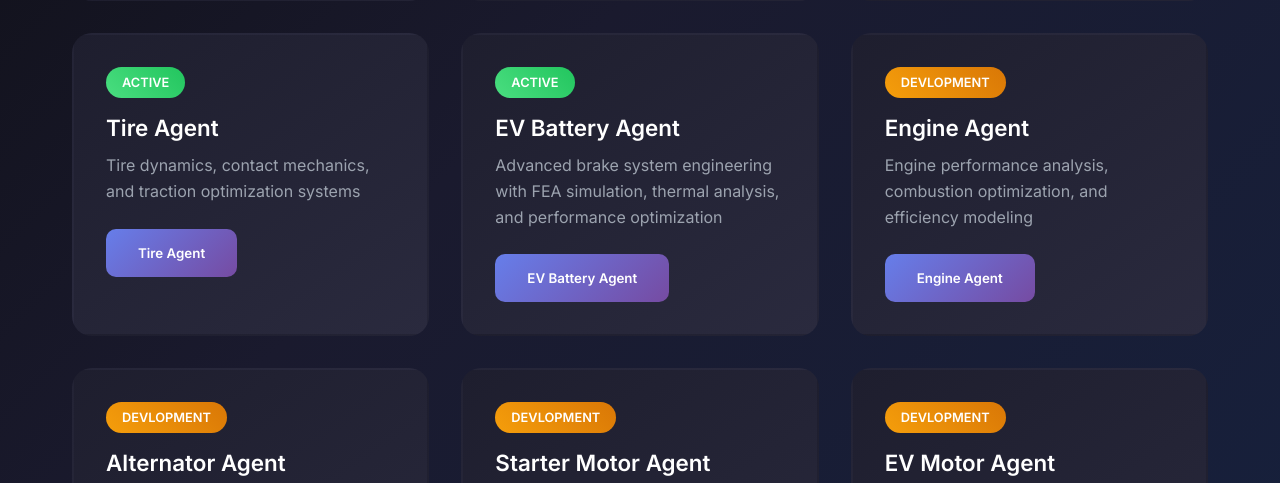
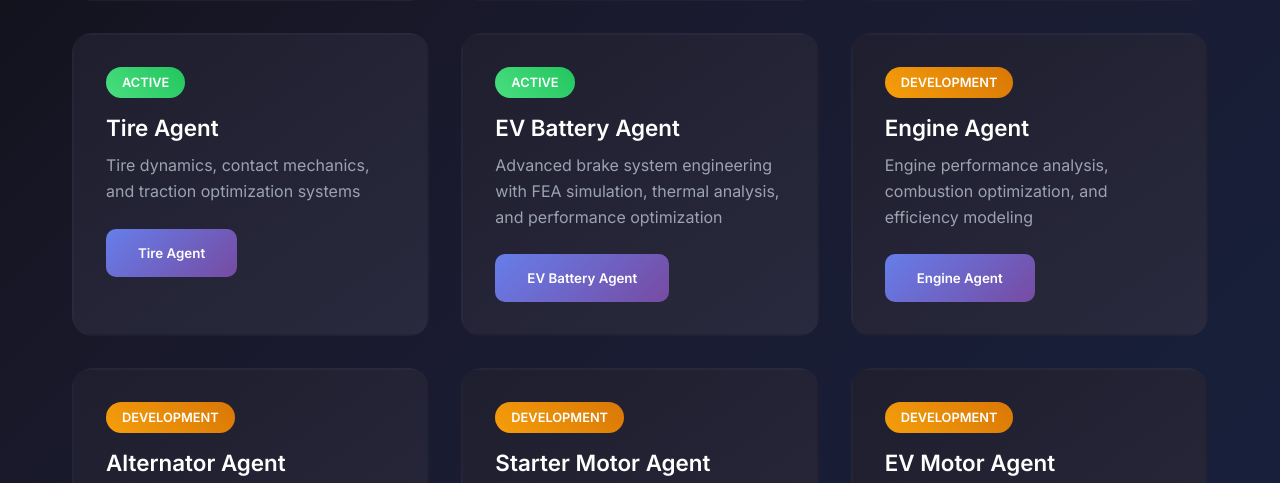
Before and after one commit to MayankBytedge/Agentic_Framework, a plain HTML site: page index.html in a window 1280 px wide. Shown: the part 816-1299 px from the top of the page. Drawn offline with Linux system fonts and the light colour scheme.

Commit message:
Update index.html

```diff
--- a/index.html
+++ b/index.html
@@ -223,7 +223,7 @@
             </div>
 
             <div class="agent-card" data-agent="engine">
-                <div class="agent-status status-development">Devlopment</div>
+                <div class="agent-status status-development">Development</div>
                 <div class="agent-title">Engine Agent</div>
                 <div class="agent-description">
                     Engine performance analysis, combustion optimization, and efficiency modeling
@@ -232,7 +232,7 @@
             </div>
 
             <div class="agent-card" data-agent="Alternator Agent">
-                <div class="agent-status status-development">Devlopment</div>
+                <div class="agent-status status-development">Development</div>
                 <div class="agent-title">Alternator Agent</div>
                 <div class="agent-description">
                     Designs and optimizes alternator electromagnetic generation, rectification, and voltage regulation to deliver stable vehicle power and efficient battery charging.
@@ -241,7 +241,7 @@
             </div>
 
             <div class="agent-card" data-agent="Starter Motor Agent">
-                <div class="agent-status status-development">Devlopment</div>
+                <div class="agent-status status-development">Development</div>
                 <div class="agent-title">Starter Motor Agent</div>
                 <div class="agent-description">
                     Models solenoid engagement, pinion–flywheel meshing, and high‑torque cranking to achieve reliable engine start speed with minimal battery load
@@ -250,7 +250,7 @@
             </div>
 
             <div class="agent-card" data-agent="EV Motor Agent">
-                <div class="agent-status status-development">Devlopment</div>
+                <div class="agent-status status-development">Development</div>
                 <div class="agent-title">EV Motor Agent</div>
                 <div class="agent-description">
                     Engineers traction motor control—stator–rotor field interaction and inverter‑driven torque/speed profiles—for smooth, efficient electric propulsion
```
